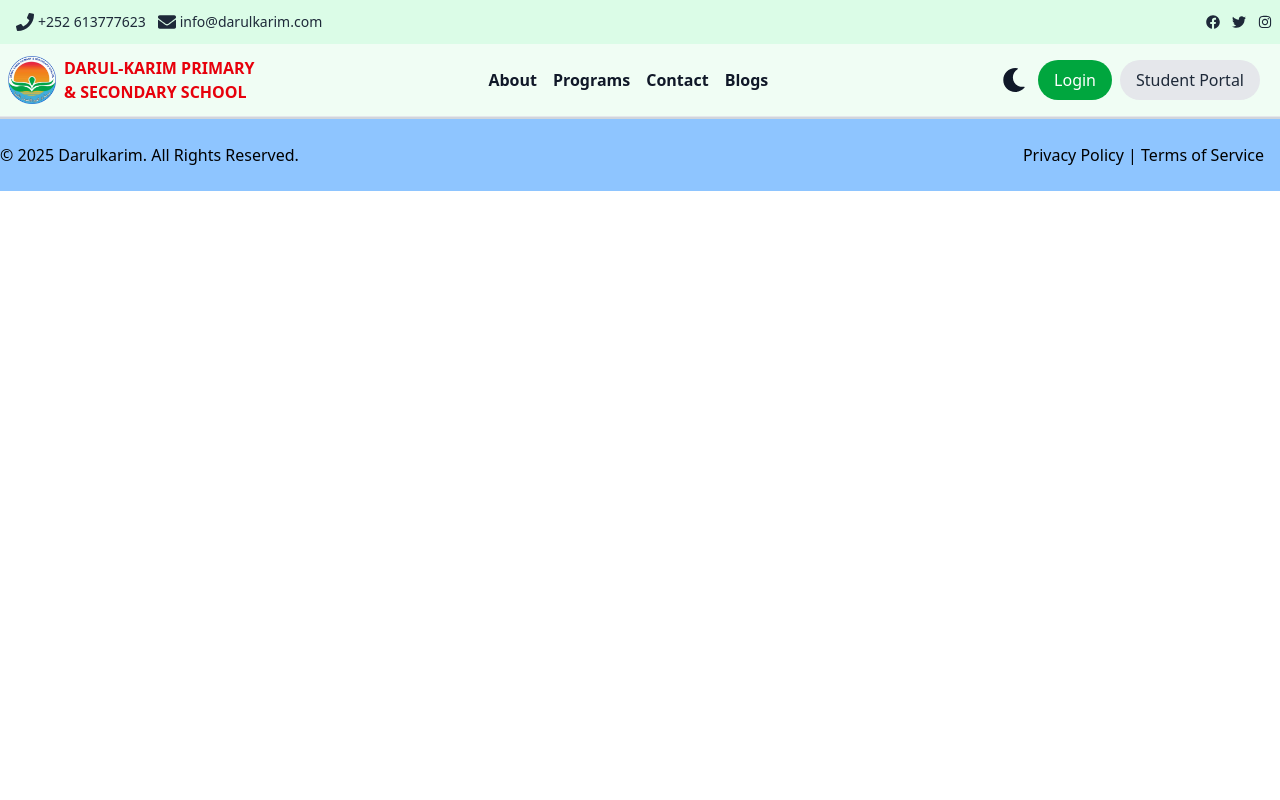
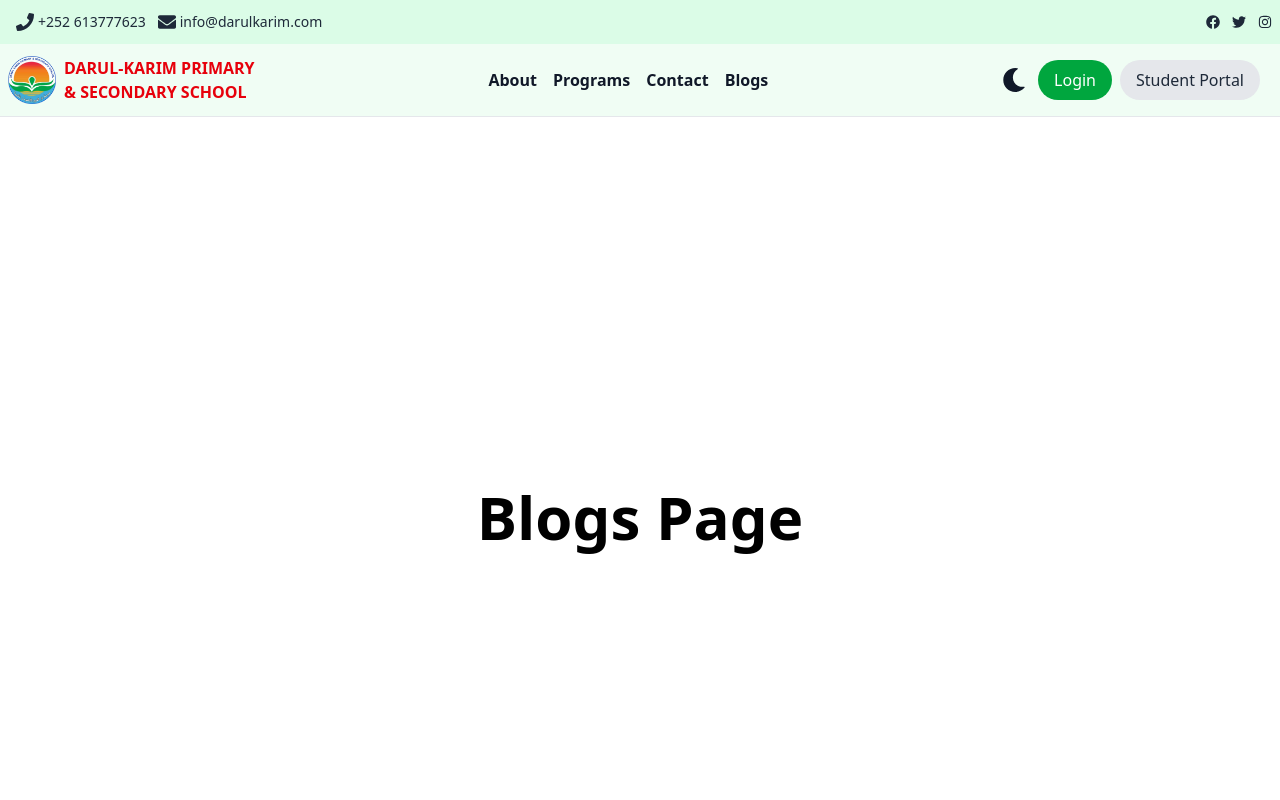
Before and after one commit to Abdimalik-Saed-Elmi/Darulkrim-School-Website, a React (Vite) app: page /blogs in a window 1280 px wide. Shown: the top 800 px of the page. Built offline with nearby package versions, Linux system fonts and the light colour scheme.

Commit message:
Blogs Page

```diff
--- a/src/App.jsx
+++ b/src/App.jsx
@@ -1,6 +1,5 @@
 // src/App.jsx
 import Navbar from "./components/Navbar";
-import AboutUs from "./components/AboutUs";
 import Footer from "./components/Footer";
 import {Routes, Route } from "react-router-dom";
 import Home from "./pages/Home";
@@ -8,6 +7,9 @@ import ProgramsPage from "./pages/Programs"; // Import the Programs page
 import FacultyPage from "./pages/Faculty"; // Import the Faculty page
 import ContactPage from "./pages/Contact"; // Import the Contact page
 import Dashboard from "./pages/Dashboard";
+import BlogsPage from "./pages/BlogsPage";
+import Contact from "./components/Contact";
+import AboutusPage from "./pages/aboutusPage";
 
 function App() {
   return (
@@ -15,13 +17,14 @@ function App() {
       <Navbar />
       <Routes>
         <Route path="/" element={<Home />} />
-        <Route path="/about" element={<AboutUs />} />
+        <Route path="/about" element={<AboutusPage />} />
         <Route path="/programs" element={<ProgramsPage />} />
         <Route path="/faculty" element={<FacultyPage />} />
         <Route path="/contact" element={<ContactPage />} />
+        <Route path="/blogs" element={<BlogsPage />} />
         <Route path="/dashboard" element={<Dashboard />} />
       </Routes>
-
+      <Contact />
       <Footer />
 
   </div>
--- /dev/null
+++ b/src/components/BlogsComponent.jsx
@@ -0,0 +1,9 @@
+import React from 'react'
+
+const BlogsComponent = () => {
+  return (
+    <div className='min-h-screen  flex items-center justify-center text-center container mx-auto text-6xl font-bold'>Blogs Page</div>
+  )
+}
+
+export default BlogsComponent
--- a/src/components/Navbar.jsx
+++ b/src/components/Navbar.jsx
@@ -50,8 +50,8 @@ function Navbar() {
               {darkMode ? <FaSun className="hover:text-gray-300" size={24} /> : <FaMoon className="hover:text-gray-700" size={24} />}
             </button>
             <div className="hidden md:flex space-x-2">
-              <Link to="/login" className="bg-green-600 text-white py-2 px-4 rounded-full hover:bg-blue-700 transition-colors">Login</Link>
-              <Link to="/student-portal" className="bg-gray-200 text-gray-800 py-2 px-4 rounded-full hover:bg-gray-300 transition-colors">Student Portal</Link>
+              <Link to="#" className="bg-green-600 text-white py-2 px-4 rounded-full hover:bg-blue-700 transition-colors">Login</Link>
+              <Link to="#" className="bg-gray-200 text-gray-800 py-2 px-4 rounded-full hover:bg-gray-300 transition-colors">Student Portal</Link>
             </div>
             <button onClick={() => setMobileMenu(!mobileMenu)} className="md:hidden">
               {mobileMenu ? <HiX className="text-2xl" /> : <HiMenuAlt3 className="text-2xl" />}
--- /dev/null
+++ b/src/pages/AboutusPage.jsx
@@ -0,0 +1,12 @@
+import React from 'react'
+import AboutUs from '../components/AboutUs'
+
+const AboutusPage = () => {
+  return (
+    <div>
+        <AboutUs />
+    </div>
+  )
+}
+
+export default AboutusPage
--- /dev/null
+++ b/src/pages/BlogsPage.jsx
@@ -0,0 +1,12 @@
+import React from 'react'
+import BlogsComponent from '../components/BlogsComponent'
+
+const BlogsPage = () => {
+  return (
+    <div>
+      <BlogsComponent />
+    </div>
+  )
+}
+
+export default BlogsPage
--- a/src/pages/Contact.jsx
+++ b/src/pages/Contact.jsx
@@ -5,7 +5,6 @@ import ContactComponent from "../components/Contact";
 function ContactPage() {
   return (
     <div>
-      <ContactComponent />
     </div>
   );
 }
--- a/src/pages/Home.jsx
+++ b/src/pages/Home.jsx
@@ -21,7 +21,6 @@ function Home() {
       <Programs />
       <Subjects />
       <TopStudents />
-      <Contact />
     </div>
   );
 }
```
